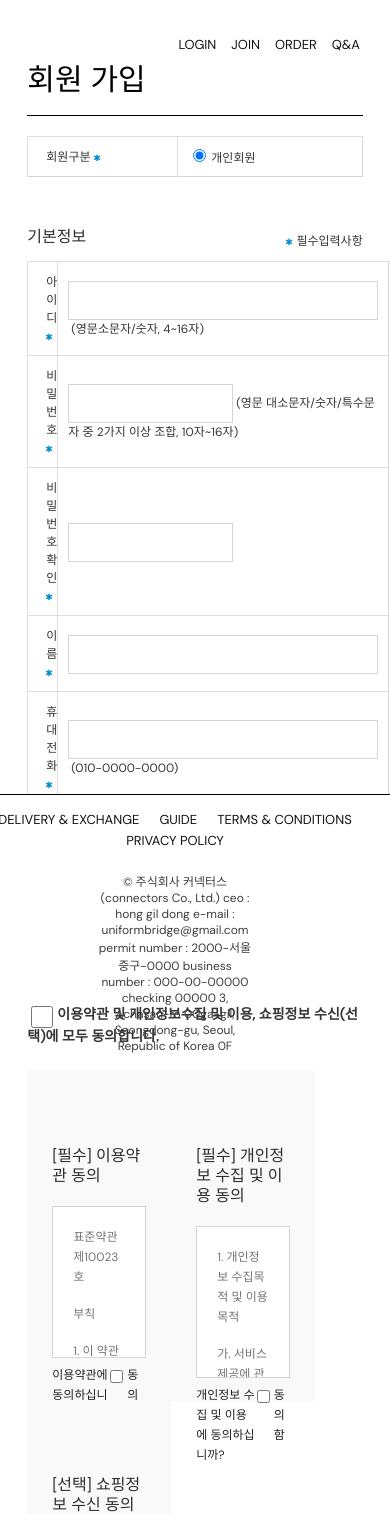
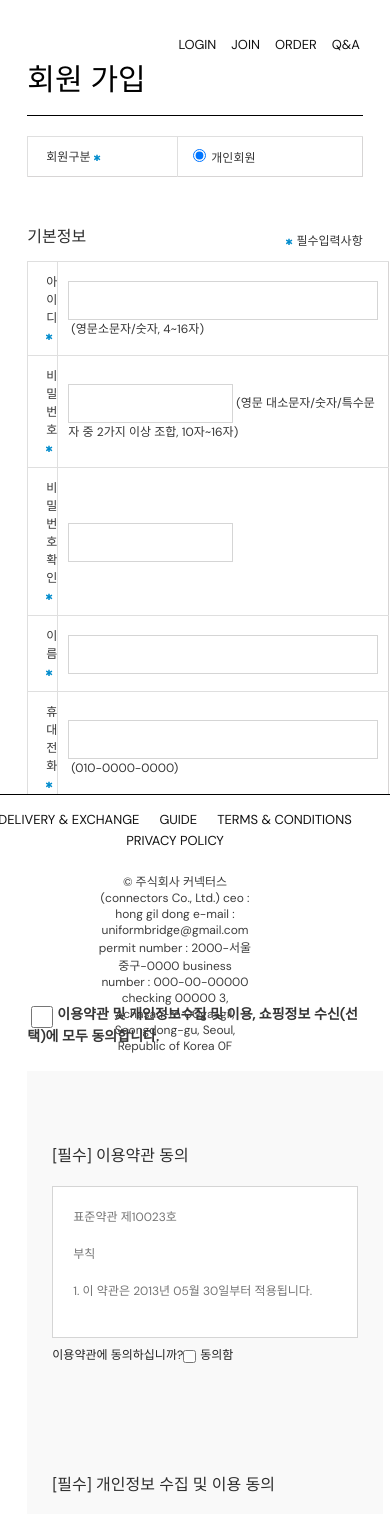
Before and after one commit to yongseongJang/Study_Web, a React app: page /member/join in a window 390 px wide. Shown: the top 1514 px of the page. Built offline with nearby package versions, Linux system fonts and the light colour scheme; a web font is replaced by a local one.

Commit message:
fix(client): fix responsive web

```diff
--- a/src/client/styles/Terms.scss
+++ b/src/client/styles/Terms.scss
@@ -52,3 +52,9 @@
     }
   }
 }
+
+@media screen and (max-width: 800px) {
+  .terms__agree-area {
+    width: 91%;
+  }
+}
```
